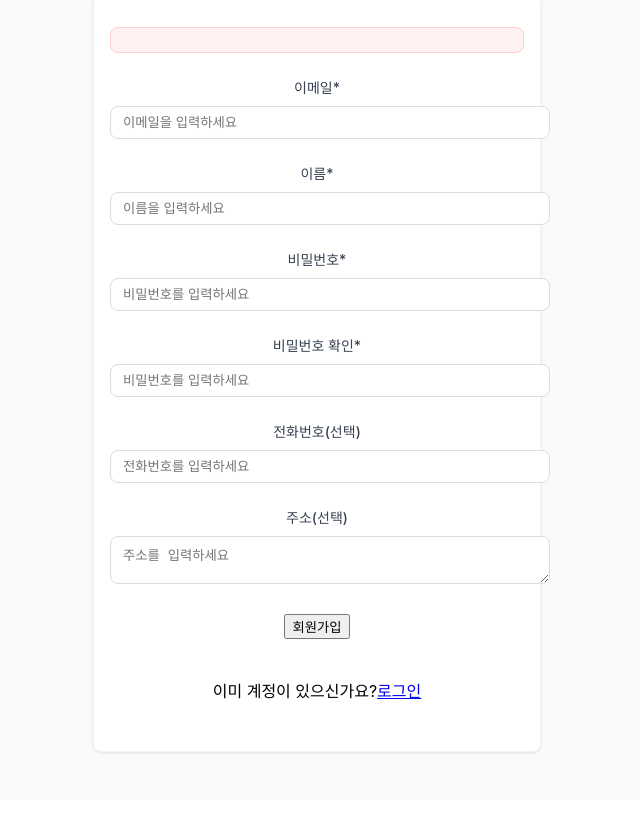
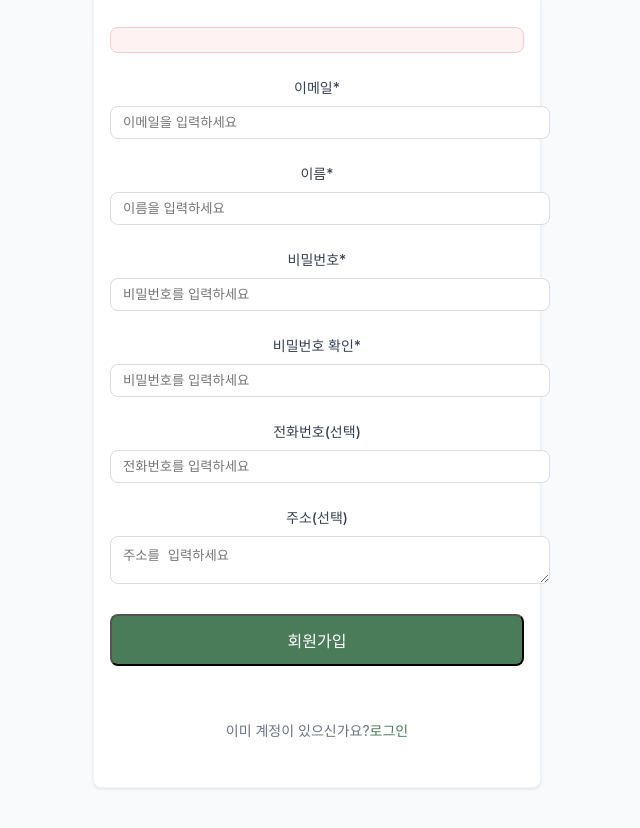
Before and after one commit to HanSeongJun/Store_404, a React (Vite) app in the folder frontend/: page /signUp in a window 1280 px wide. Shown: the part 574-1402 px from the top of the page, without its empty margins (323-963 px from the left). Built offline with nearby package versions, Linux system fonts and the light colour scheme; a web font is replaced by a local one.

Commit message:
CREATE 회원가입 페이지 스타일 작성

```diff
--- a/frontend/src/Views/Auth/SingUP.jsx
+++ b/frontend/src/Views/Auth/SingUP.jsx
@@ -55,12 +55,12 @@ function SingUP() {
                         </div>
 
                         <div>
-                            <button>{'회원가입'}</button>
+                            <button className="button Sign-Up-Button">{'회원가입'}</button>
                         </div>
-                        <div>
-                            <p>
+                        <div className="Sign-Up-Form-Link">
+                            <p className="Sign-Up-Form-Link-Text">
                                 이미 계정이 있으신가요?{''}
-                                <Link to="/">
+                                <Link to="/" className="Sign-Up-Form-Link-Text-Link">
                                     로그인
                                 </Link>
                             </p>
--- a/frontend/src/Views/Auth/Style.css
+++ b/frontend/src/Views/Auth/Style.css
@@ -64,3 +64,27 @@
 
     margin-bottom: 0.5rem;
 }
+
+.Sign-Up-Button {
+    width: 100%;
+    padding: 0.75rem;
+    font-size: 1rem;
+    font-weight: 500;
+}
+
+.Sign-Up-Form-Link {
+    text-align: center;
+    margin-top: 1rem;
+}
+
+.Sign-Up-Form-Link-Text {
+    color: #6B7280;
+    font-size: 0.875rem;
+}
+
+.Sign-Up-Form-Link-Text-Link {
+    color: var(--green);
+    text-decoration: none;
+    font-weight: 500;
+    transition: color 0.2s;
+}
--- a/frontend/src/index.css
+++ b/frontend/src/index.css
@@ -51,3 +51,16 @@ body {
   border-color: transparent;
   box-shadow: 0 0 0 2px var(--green);
 }
+
+.button {
+  background-color: var(--green);
+  color: white;
+  padding: 0.5rem 1rem;
+  border-radius: 0.5rem;
+  font-weight: 500;
+  transition: background-color 0.2s;
+}
+
+.button:hover {
+  background-color: var(--green-light);
+}
```
